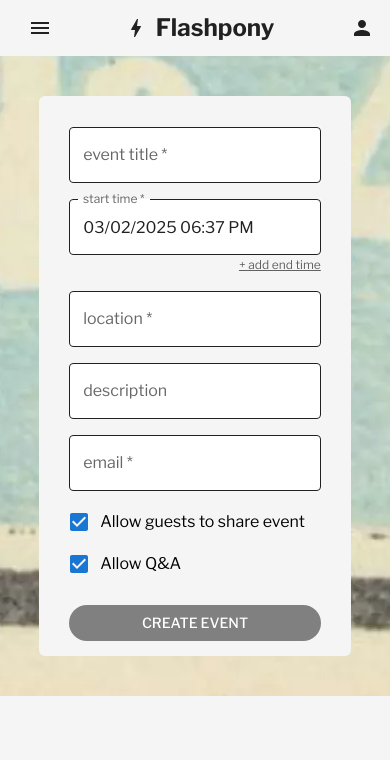
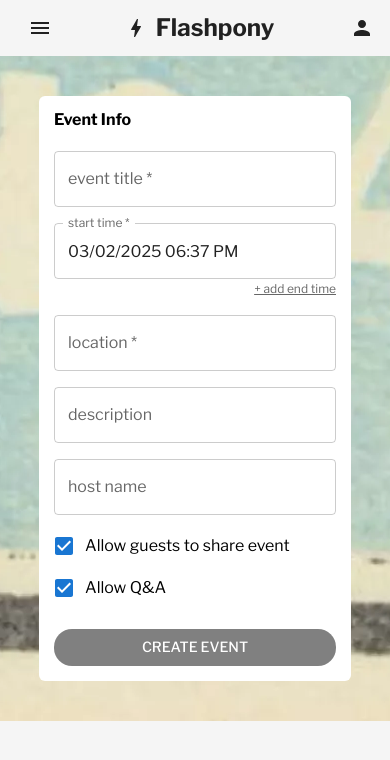
Before and after one commit to kalikokalikova/fp-client, a React (Vite) app: page / in a window 390 px wide. Shown: the top 760 px of the page. Built offline with nearby package versions, Linux system fonts and the light colour scheme.

Commit message:
create event form looking good enough, phone field added if user not logged in

```diff
--- a/src/App.css
+++ b/src/App.css
@@ -2,3 +2,8 @@ body {
     background-color: #f5f5f5;
     font-family: 'Libre Franklin', sans-serif;
 }
+.action-button {
+    background-color: gray !important;
+          color: white !important;
+          border-radius: 18px !important;
+}
--- a/src/pages/CreateEventPage.jsx
+++ b/src/pages/CreateEventPage.jsx
@@ -1,6 +1,5 @@
 import React, { useState, useEffect } from "react";
 import { MobileDateTimePicker } from "@mui/x-date-pickers/MobileDateTimePicker";
-import { TextareaAutosize } from "@mui/base/TextareaAutosize";
 import dayjs from "dayjs";
 import {
   Typography,
@@ -17,23 +16,24 @@ import api from "../api";
 import { Day_1 } from "../assets/cards";
 
 const commonInputStyles = {
-  marginTop: "16px", // example style
+  marginTop: "16px",
   width: "100%",
-  backgroundColor: "white", // custom parchment color
+  backgroundColor: "white",
   "& .MuiOutlinedInput-root": {
     "& fieldset": {
-      borderColor: "#181818f5", // custom charcoal color
+      borderColor: "#01010133",
     },
     "&:hover fieldset": {
-      borderColor: "#000", // Darker on hover
+      borderColor: "#01010133",
     },
     "&.Mui-focused fieldset": {
-      borderColor: "#3f51b5", // Custom focus color (primary)
+      borderColor: "#01010133",
     },
   },
 };
 
 function CreateEventPage() {
+  const userLoggedIn = false;
   const [showEndDateTime, setShowEndDateTime] = useState(false);
   const backgroundImage = `url(${Day_1})`;
   const [formData, setFormData] = useState({
@@ -42,9 +42,11 @@ function CreateEventPage() {
     endTime: null,
     location: "",
     description: "",
-    email: "",
     isShareable: true,
     allowQA: true,
+    hostName: "",
+    phone: "",
+    password: "",
   });
 
   useEffect(() => {
@@ -108,16 +110,17 @@ function CreateEventPage() {
           flexDirection: "column",
           alignItems: "center",
           padding: "15px",
-          backgroundColor: "primaryLight",
+          backgroundColor: "white",
           margin: "40px 27px",
           width: "80%",
           borderRadius: "6px",
         }}
       >
-        {/* <Typography variant="h1" gutterBottom>
-          Create Event
-        </Typography> */}
         <FormControl component="form" onSubmit={handleSubmit}>
+          <Box className="event-info">
+            <Typography variant="h3" gutterBottom>
+              Event Info
+            </Typography>
             <TextField
               id="title"
               label="event title *"
@@ -186,15 +189,21 @@ function CreateEventPage() {
             />
 
             <TextField
-            id="email"
-            label="email *"
+              id="host-name"
+              label="host name"
               variant="outlined"
-            value={formData.email}
+              value={formData.hostName}
               onChange={handleChange}
               sx={commonInputStyles}
             />
 
-          <Box sx={{ display: "flex", flexDirection: "column", marginTop: "10px" }}>
+            <Box
+              sx={{
+                display: "flex",
+                flexDirection: "column",
+                marginTop: "10px",
+              }}
+            >
               <FormControlLabel
                 control={
                   <Checkbox
@@ -216,8 +225,39 @@ function CreateEventPage() {
                 label="Allow Q&A"
               />
             </Box>
+          </Box>
 
-          <Button type="submit" sx={{ marginTop: "20px" }}>create event</Button>
+          {userLoggedIn && (
+            <Box className="user-info" sx={{ margin: "20px 0" }}>
+              <Typography variant="h3" gutterBottom>
+                Your Info
+              </Typography>
+              <TextField
+                id="phone"
+                label="phone number *"
+                variant="outlined"
+                value={formData.phone}
+                onChange={handleChange}
+                sx={commonInputStyles}
+              />
+
+              <FormControlLabel
+                sx={{ marginTop: "8px" }}
+                control={
+                  <Checkbox
+                    id="isShareable"
+                    checked={formData.isShareable}
+                    onChange={handleChange}
+                  />
+                }
+                label="I want to be able to edit this event after it's created."
+              />
+            </Box>
+          )}
+
+          <Button type="submit" className="action-button" sx={{ marginTop: "20px" }}>
+            create event
+          </Button>
         </FormControl>
       </Container>
     </Box>
--- a/src/theme.jsx
+++ b/src/theme.jsx
@@ -16,6 +16,9 @@ const theme = createTheme({
     MuiButton: {
       styleOverrides: {
         root: {
+          // Default styles (if any)
+        },
+        '&.action': {
           backgroundColor: "gray",
           color: "white",
           borderRadius: '18px', // Pill shape
@@ -32,6 +35,7 @@ const theme = createTheme({
         },
         h3: {
           fontSize: '1rem',
+          fontWeight: 'bold',
         },
         h4: {
           fontSize: '.75rem',
```
Lines whose indentation alone changed are shown as unchanged.
